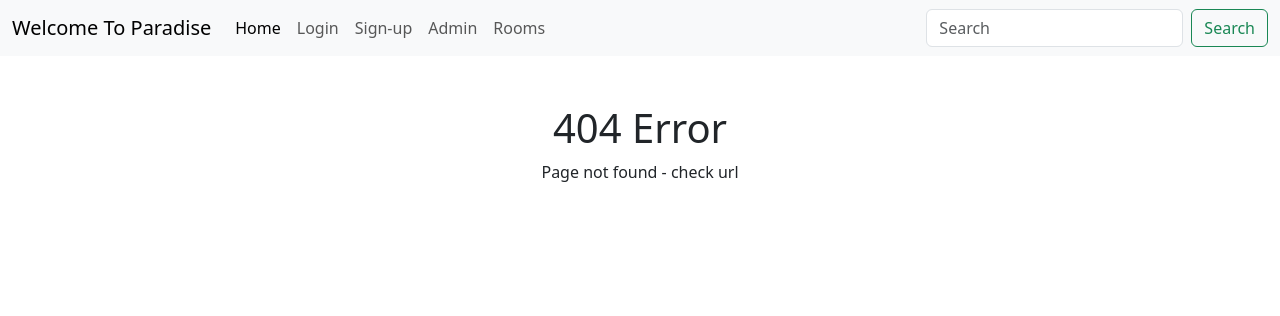
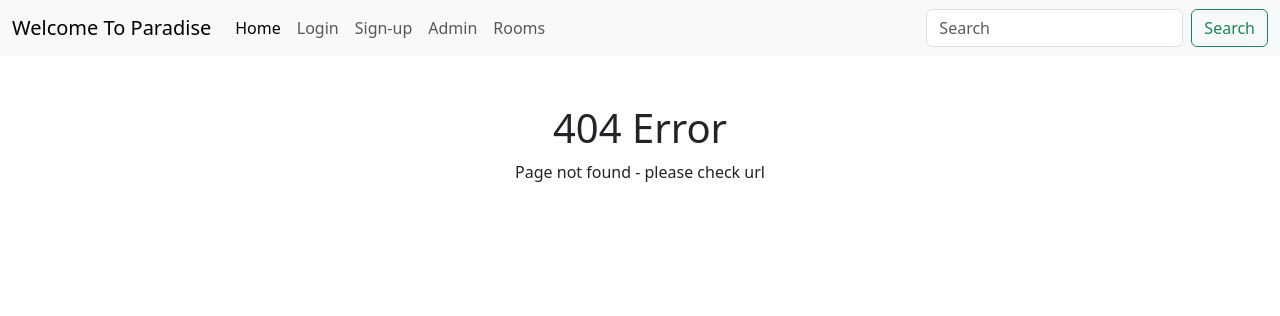
Before and after one commit to scarybronoco/hotelmanagementsystem, a Flask app: template templates/404.html in a window 1280 px wide. Shown: the top 316 px of the page. Run offline with Flask 3, Linux system fonts and the light colour scheme; the template is opened without the code that fills it, so the values that code supplies are empty; some libraries are stand-ins or nearby versions.

Commit message:
changes in 404

```diff
--- a/templates/404.html
+++ b/templates/404.html
@@ -3,6 +3,6 @@
 <br>
 <center>
     <h1>404 Error</h1>
-    <p>Page not found - check url</p>
+    <p>Page not found - please check url</p>
 </center>
 {% endblock %}
```
